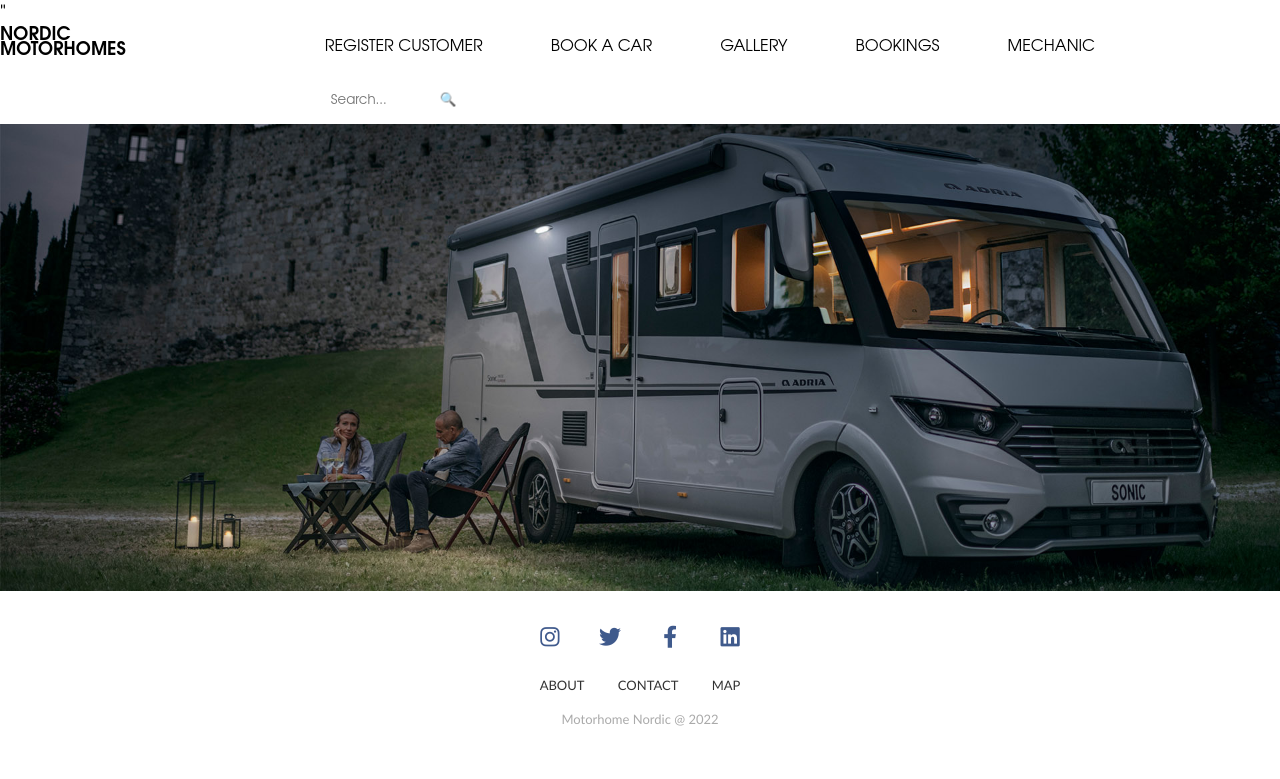
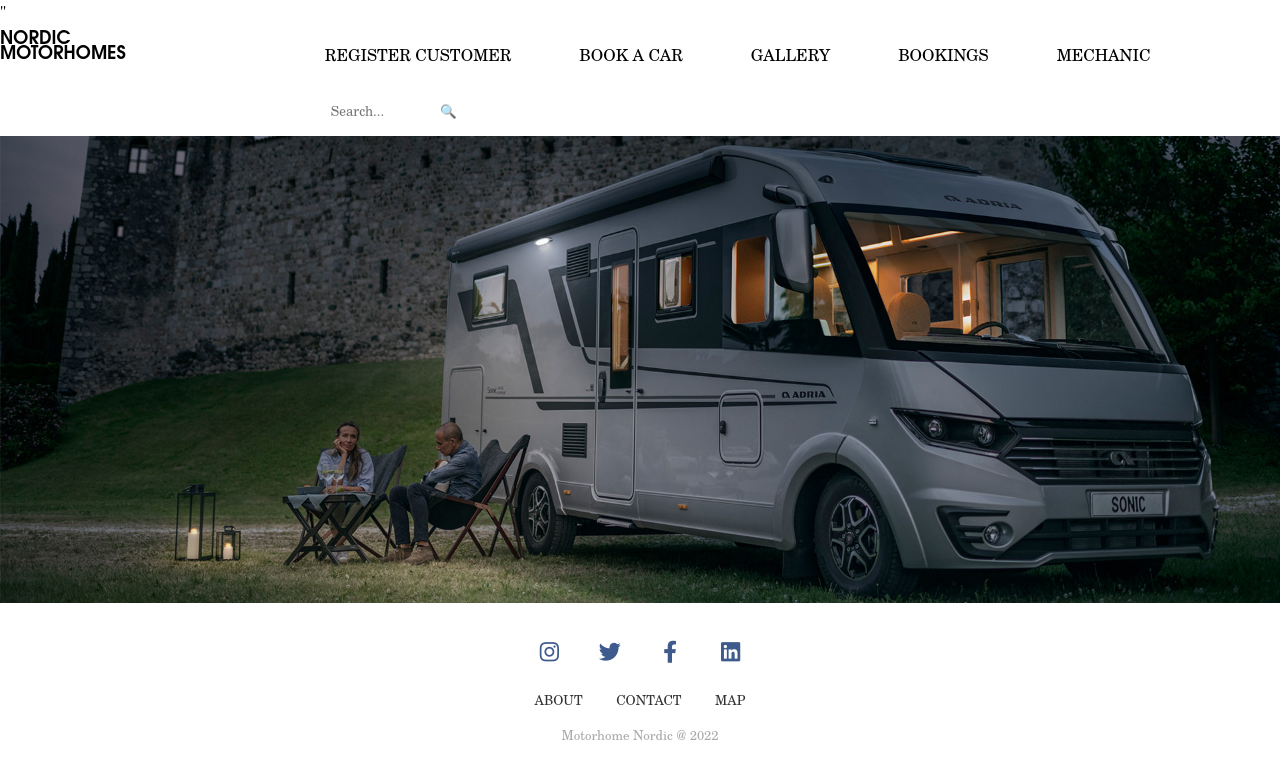
Before and after one commit to moniozd/2ndsemesterproject, a Spring app: page /frontpage/index in a window 1280 px wide. Shown: the top 779 px of the page. Run offline with Thymeleaf, Linux system fonts and the light colour scheme; the template is opened without the code that fills it, so the values that code supplies are empty; some libraries are stand-ins or nearby versions.

Commit message:
another font why not

```diff
--- a/MotorhomesProject/src/main/resources/static/frontpage.css
+++ b/MotorhomesProject/src/main/resources/static/frontpage.css
@@ -4,7 +4,7 @@
 }
 body {
     margin: 0;
-    font-family: Optima, sans-serif;;
+    font-family: New Century Schoolbook, TeX Gyre Schola, serif;
 }
 h1 {
     font-family: Avantgarde, TeX Gyre Adventor, URW Gothic L, sans-serif;
@@ -35,7 +35,7 @@ ul#nav-bar {
 }
 
 ul#nav-bar li a {
-    font-family: Avantgarde, TeX Gyre Adventor, URW Gothic L, sans-serif;
+    font-family: New Century Schoolbook, TeX Gyre Schola, serif;
     /*float: right;*/
     display: block;
     color: black;
@@ -175,7 +175,7 @@ ul#footer-bar li {
     margin: 0;
     border: none;
     background: white;
-    font-family: Avantgarde, TeX Gyre Adventor, URW Gothic L, sans-serif
+    font-family: New Century Schoolbook, TeX Gyre Schola, serif;
 }
 .search-button {
     cursor: pointer;
```
